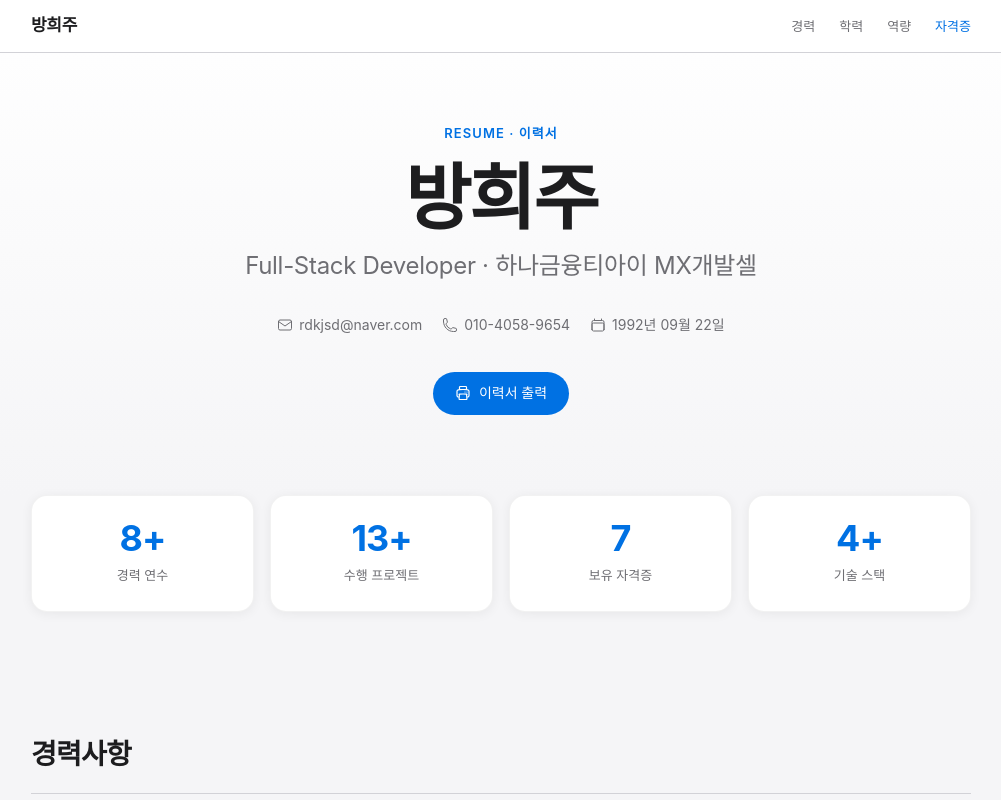
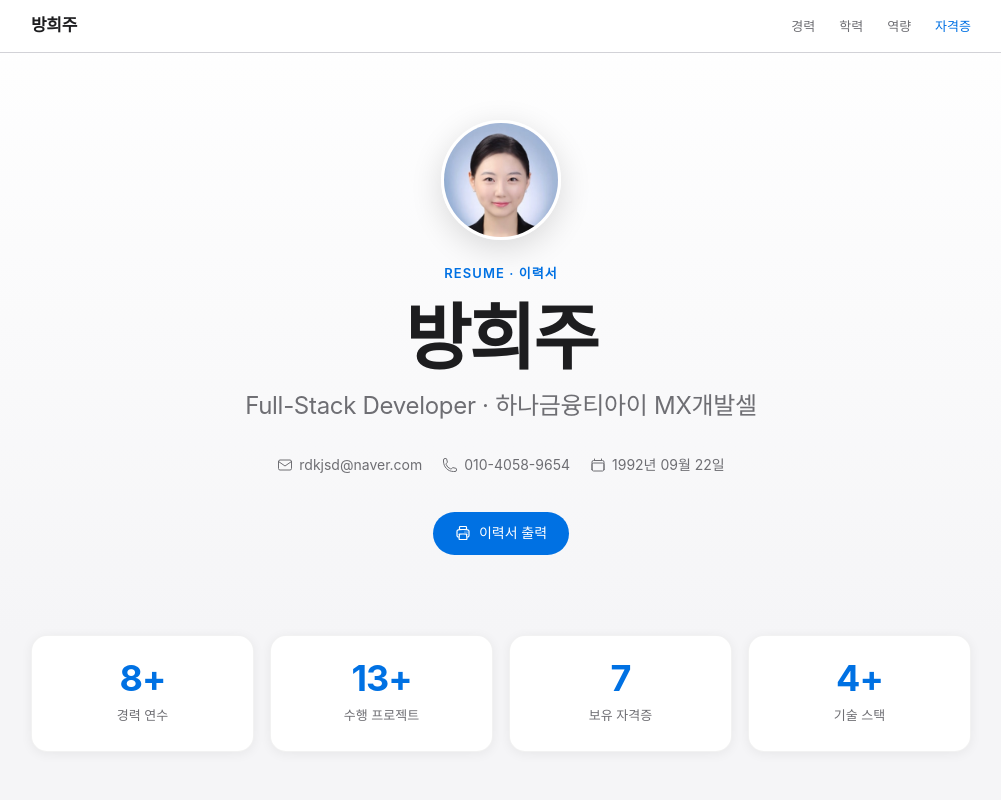
Before and after one commit to bangheejoo/resum, a plain HTML site: page index.html in a window 1280 px wide. Shown: the top 800 px of the page, without its empty margins (139-1140 px from the left). Drawn offline with Linux system fonts and the light colour scheme; a web font is replaced by a local one.

Commit message:
프로필 사진 추가

```diff
--- a/css/style.css
+++ b/css/style.css
@@ -76,6 +76,20 @@ body {
   padding: 120px 20px 80px;
   text-align: center;
   background: linear-gradient(180deg, #fff 0%, var(--color-bg) 100%);
+}
+
+.hero-avatar {
+  width: 120px;
+  height: 120px;
+  border-radius: 50%;
+  object-fit: cover;
+  object-position: center 20%;
+  border: 3px solid rgba(255,255,255,0.9);
+  box-shadow: 0 8px 32px rgba(0,0,0,0.14);
+  margin-bottom: 20px;
+  display: block;
+  margin-left: auto;
+  margin-right: auto;
 }
 
 .hero-eyebrow {
--- a/index.html
+++ b/index.html
@@ -24,6 +24,7 @@
 
   <!-- ── Hero ── -->
   <header class="hero">
+    <img src="heejoo.jpg" alt="방희주 프로필 사진" class="hero-avatar" />
     <span class="hero-eyebrow">Resume · 이력서</span>
     <h1 class="hero-name">방희주</h1>
     <p class="hero-title">Full-Stack Developer · 하나금융티아이 MX개발셀</p>
```
Also changed, not shown: heejoo.jpg (added).
